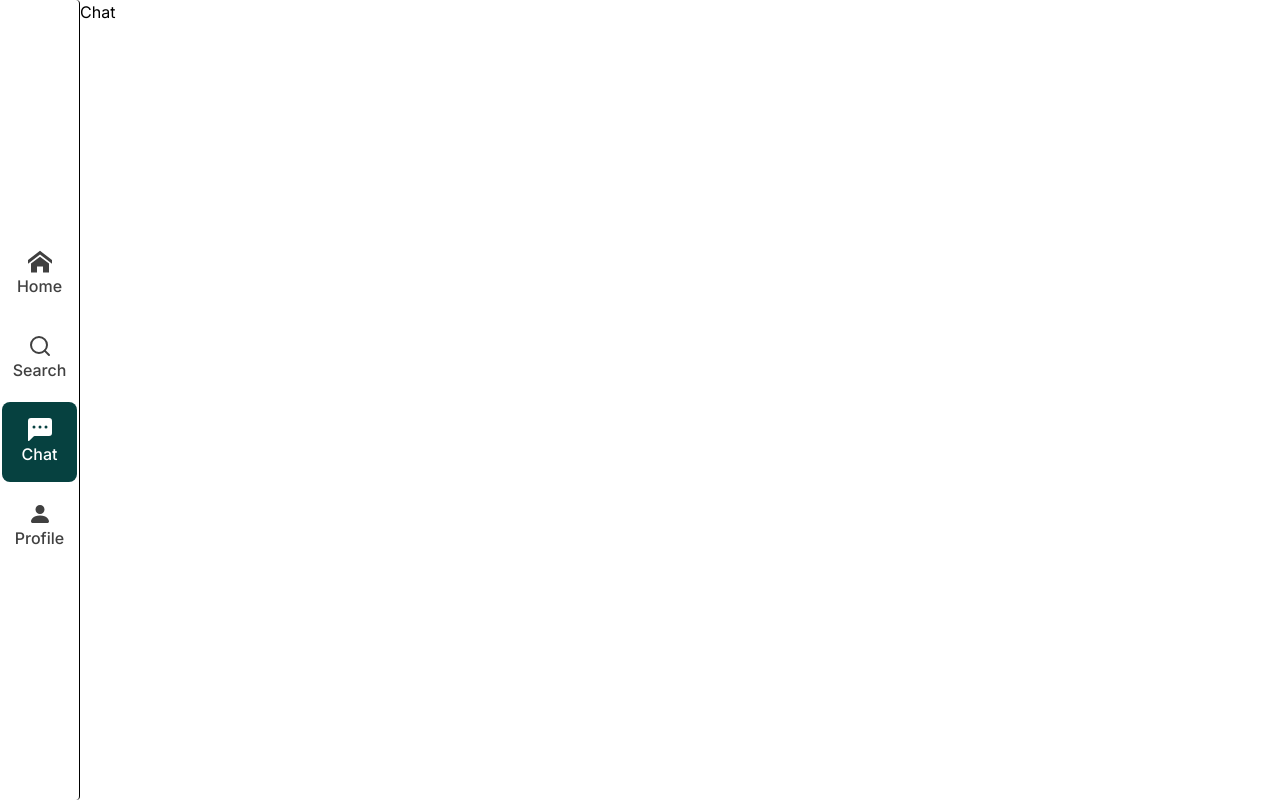
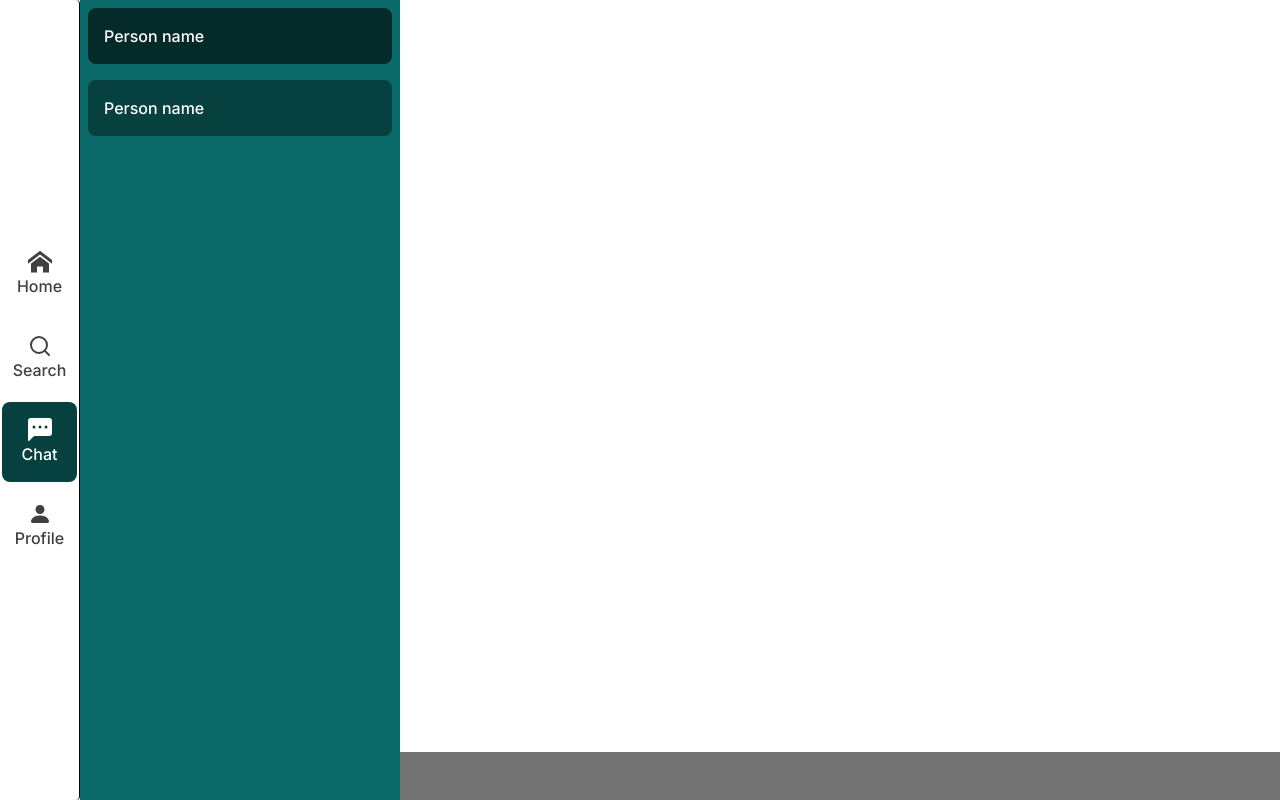
Before and after one commit to bogdanws/skillbridge, a Next.js app: page /chat in a window 1280 px wide. Built offline with nearby package versions, Linux system fonts and the light colour scheme; no server answers; sample sign-in values are in the browser's storage.

Commit message:
Start work on chat

```diff
--- /dev/null
+++ b/app/(dashboard)/chat/ChatPage.tsx
@@ -0,0 +1,9 @@
+import ChatPageBarBottom from "./ChatPageBarBottom";
+import ChatWindow from "./ChatWindow";
+
+export default function ChatPage() {
+	return <div className={'flex-grow flex flex-col'}>
+		<ChatWindow/>
+		<ChatPageBarBottom/>
+	</div>
+}
--- /dev/null
+++ b/app/(dashboard)/chat/ChatPageBarBottom.tsx
@@ -0,0 +1,3 @@
+export default function ChatPageBarBottom() {
+	return <div className={'h-12 bg-neutral-500 flex items-start'}> </div>
+}
--- /dev/null
+++ b/app/(dashboard)/chat/ChatWindow.tsx
@@ -0,0 +1,3 @@
+export default function ChatWindow() {
+	return <div className={'flex-grow'}></div>
+}
--- /dev/null
+++ b/app/(dashboard)/chat/PeopleList.tsx
@@ -0,0 +1,8 @@
+import PersonButton from './PersonButton';
+
+export default function PeopleList() {
+	return <div className={'w-80 h-full bg-primary-700 flex flex-col'}>
+		<PersonButton selected={true}/>
+		<PersonButton/>
+	</div>
+}
--- /dev/null
+++ b/app/(dashboard)/chat/PersonButton.tsx
@@ -0,0 +1,7 @@
+import {twMerge} from "tailwind-merge";
+
+export default function PersonButton({selected}: { selected?: boolean }) {
+	const selectedStyle = selected ? 'bg-primary-950' : '';
+	const classes = twMerge('p-4 m-2 text-left text-white font-medium bg-primary-900 rounded-lg', selectedStyle);
+	return <button className={classes}>Person name</button>;
+}
--- a/app/(dashboard)/chat/page.tsx
+++ b/app/(dashboard)/chat/page.tsx
@@ -1,5 +1,9 @@
+import ChatPage from './ChatPage';
+import PeopleList from './PeopleList';
+
 export default function Chat() {
-	return <>
-		<h1>Chat</h1>
-	</>
+	return <div className={'h-full flex flex-row'}>
+		<PeopleList/>
+		<ChatPage/>
+	</div>
 }
```
